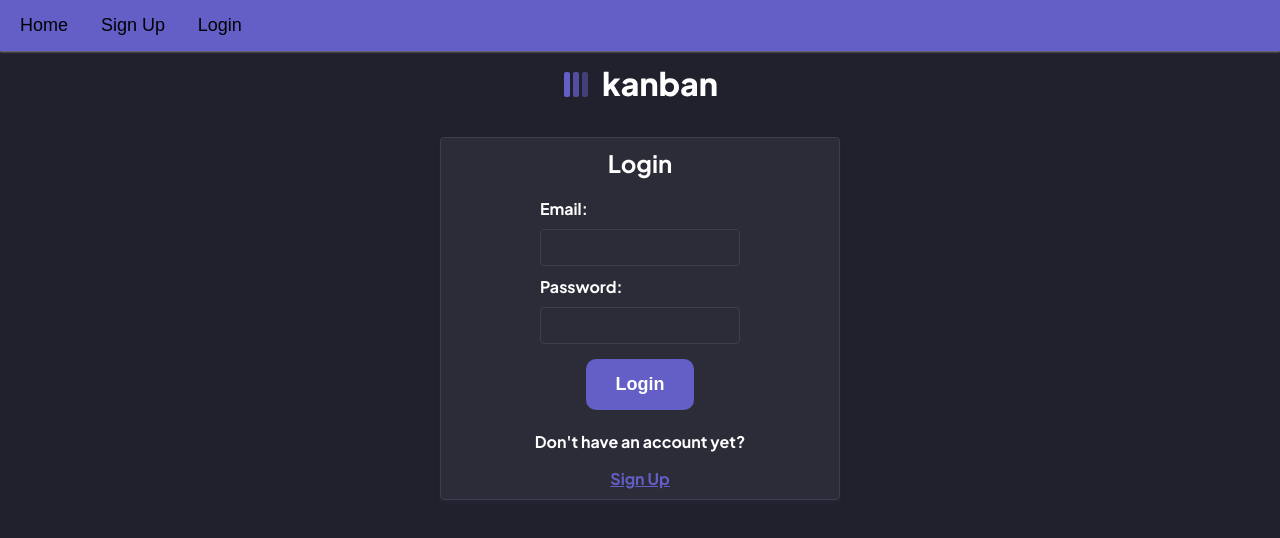
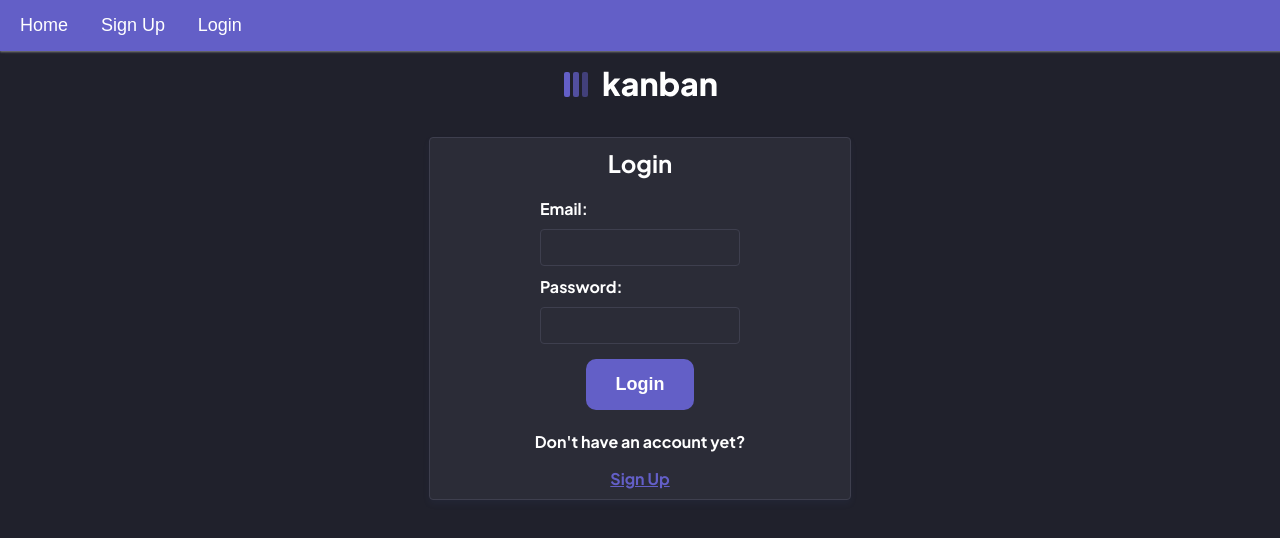
Before and after one commit to alexanderley/Drag-Drop-App-Frontend, a React (Vite) app: page /login in a window 1280 px wide. Shown: the top 538 px of the page. Built offline with nearby package versions, Linux system fonts and the light colour scheme; no server answers.

Commit message:
fixed height issue on app

```diff
--- a/src/index.css
+++ b/src/index.css
@@ -129,3 +129,7 @@
 .TaskCard {
   background-color: #dfeef9;
 } */
+
+.App {
+  height: 100vh;
+}
--- a/src/pages/BoardPage/BoardPage.jsx
+++ b/src/pages/BoardPage/BoardPage.jsx
@@ -1,8 +1,9 @@
 import React, { useContext, useEffect, useState } from "react";
-import "./BoardPage.scss";
 import { BoardContext } from "../../context/board.context";
 
 import { useNavigate, useParams } from "react-router-dom";
+
+import "./BoardPage.scss";
 
 import CreateBoard from "../../components/Board/CreateBoard";
 import CreateDraft from "../../components/Board/CreateDraft";
@@ -17,7 +18,7 @@
   console.log("boardId 🛹: ", boardId);
 
   return (
-    <>
+    <div className="boardPageWrapper">
       {/* <CreateBoard fetchBoards={fetchBoards} />
       <CreateDraft fetchBoards={fetchBoards} /> */}
       <TopNavigation />
@@ -27,7 +28,7 @@
           <DraftList boardId={boardId} />
         </div>
       </div>
-    </>
+    </div>
   );
 }
 
--- a/src/pages/BoardPage/BoardPage.scss
+++ b/src/pages/BoardPage/BoardPage.scss
@@ -1,28 +1,17 @@
-/* Styles for the drag and Drop */
-:root {
-  --black: rgb(14, 14, 14);
-  --darkgrey: rgb(18, 19, 23);
-  --light-purple: rgb(68, 51, 122);
-  --purple: rgb(40, 29, 81);
-  --green: rgb(10, 64, 44);
-  --dark-green: rgb(7, 40, 28);
+.boardPageWrapper {
+  height: 100%;
+  display: flex;
+  flex-direction: column;
+  justify-content: flex-start;
 }
 
-html {
-  height: 100vh;
-}
-
-* {
-  box-sizing: border-box;
-}
-
-/* syles for the boardSelector */
 .boardContainer {
   background-color: var(--second-background-color);
   display: flex;
   gap: 10px;
   color: var(--color);
   width: 100%;
+  flex-grow: 1;
 }
 
 .boardOverview {
--- a/src/pages/LoginPage.scss
+++ b/src/pages/LoginPage.scss
@@ -9,6 +9,7 @@
   min-width: 50px;
   margin: 5px;
   font-size: 18px;
+  color: white;
 }
 
 label {
@@ -26,14 +27,15 @@
 
 nav {
   background: var(--violet);
-  color: var(--color);
+  //   color: var(--color);
+  color: white;
   padding: 0px 20px;
   box-shadow: 0px 1px 2px gray;
   width: 100%;
   padding: 5px;
 }
 
-nav li {
+nav li a {
   list-style: none;
   color: var(--color);
   font-size: 24px;
```
